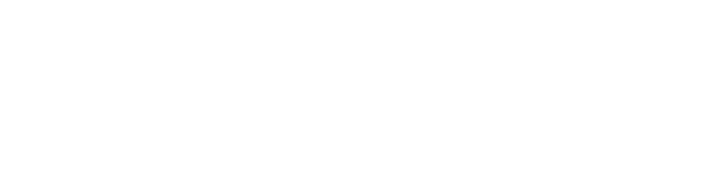
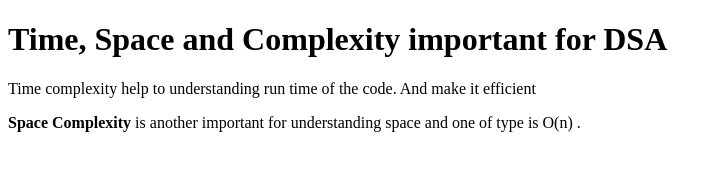
Before and after one commit to acciojob/time-and-space-complexity-ABHILASH-KUMAR-MEHTA, a website: page main.html in a window 1280 px wide. Shown: the whole page, without its empty margins (0-722 px from the left). Drawn offline with Linux system fonts and the light colour scheme.

Commit message:
created a submission

```diff
--- a/main.html
+++ b/main.html
@@ -8,6 +8,9 @@
 
 <body>
 	<!-- the entire body must be written by student -->
+	<h1>Time, Space and Complexity important for DSA</h1>
+	<p>Time complexity help to understanding run time of the code. And make it efficient </p>
+	<p><b>Space Complexity</b> is another important for understanding space and one of type is O(n) .</p>
     <script type="text/javascript" src="./script.js">
 </script>
 
```
